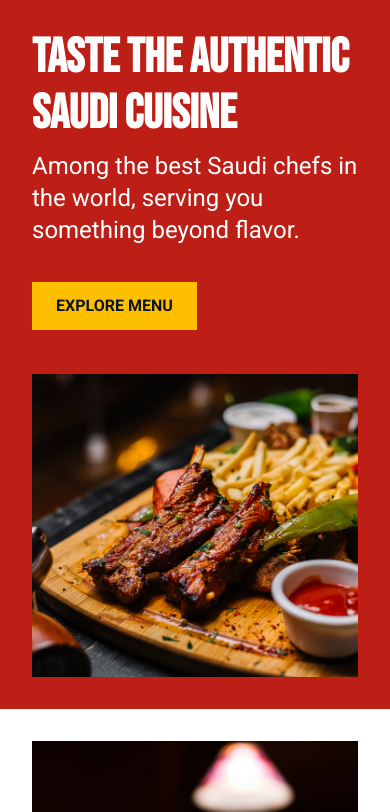
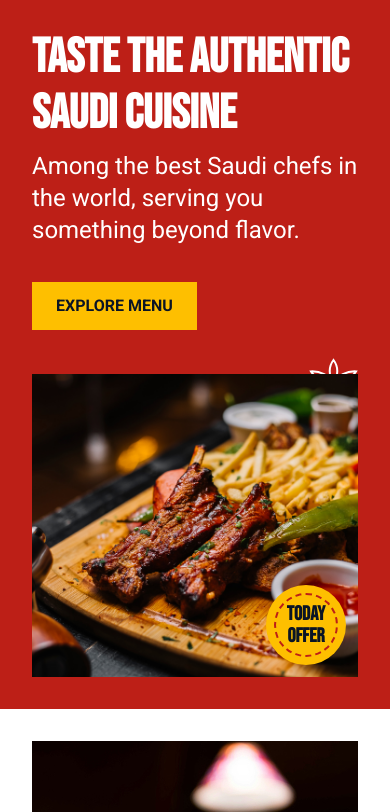
Before and after one commit to Fm-Afzal/restaurant, a plain HTML site: page index.html in a window 390 px wide. Shown: the part 67-879 px from the top of the page. Drawn offline with nearby package versions, Linux system fonts and the light colour scheme.

```diff
--- a/index.html
+++ b/index.html
@@ -11,7 +11,7 @@
 
 <body>
 
-    <header class="py-5 md:py-8  sticky top-0 z-10 bg-red ">
+    <header class="py-5 md:py-8  sticky top-0 z-20 bg-red ">
         <div class="holder">
 
             <div class="flex flex-wrap items-center">
@@ -102,7 +102,7 @@
 
                 <div class="relative max-w-[945px]">
                     <h2
-                        class="text-white md:text-120 text-5xl  font-bebasNeue font-bold md:leading-130 leading-56 lg:w-[830px]  lg:bg-[rgba(189,31,23,0.7)]">
+                        class="text-white md:text-120 text-5xl  font-bebasNeue font-bold md:leading-130 leading-56 lg:w-[830px]  lg:bg-[rgba(189,31,23,0.7)] relative z-10">
                         Taste the
                         authentic
                         Saudi cuisine</h2>
@@ -114,8 +114,26 @@
                         Menu</button>
                 </div>
 
-                <div class="w-full md:w-[700px] md:h-[649px] md:mt-0 mt-11">
-                    <img class="w-full h-full object-cover" src="assets/image1.jpg" alt="">
+                <div class="w-full md:w-[700px] md:h-[649px] md:mt-0 mt-11 relative">
+
+                    <div class="absolute right-0 -top-4 md:-top-10 md:right-[-29px] ">
+                        <svg xmlns="http://www.w3.org/2000/svg" width="49" height="49" viewBox="0 0 49 49" fill="none">
+                            <path
+                                d="M24.4995 24.5914C24.4995 24.5914 27.6425 29.8451 33.8558 32.8899C40.069 35.9356 47 35.6189 47 35.6189C47 35.6189 43.858 30.3643 37.6448 27.3195C31.4315 24.2747 24.4995 24.5914 24.4995 24.5914ZM24.4995 24.5914C24.4995 24.5914 17.5685 24.2747 11.3552 27.3195C5.142 30.3643 2 35.6189 2 35.6189C2 35.6189 8.93101 35.9356 15.1442 32.8899C21.3575 29.8451 24.4995 24.5914 24.4995 24.5914ZM24.4995 24.4086C24.4995 24.4086 21.3575 19.1549 15.1442 16.1101C8.93101 13.0644 2 13.3819 2 13.3819C2 13.3819 5.142 18.6357 11.3552 21.6813C17.5685 24.7261 24.4995 24.4086 24.4995 24.4086ZM24.4995 24.4086C24.4995 24.4086 31.4315 24.7261 37.6448 21.6813C43.858 18.6357 47 13.3819 47 13.3819C47 13.3819 40.069 13.0644 33.8558 16.1101C27.6425 19.1549 24.4995 24.4086 24.4995 24.4086ZM28.2885 35.9725C28.2885 42.0629 24.4995 47 24.4995 47C24.4995 47 20.7105 42.0629 20.7105 35.9725C20.7105 29.882 24.4995 24.9441 24.4995 24.9441C24.4995 24.9441 28.2885 29.882 28.2885 35.9725ZM20.7105 13.0275C20.7105 6.93793 24.4995 2 24.4995 2C24.4995 2 28.2885 6.93793 28.2885 13.0275C28.2885 19.118 24.4995 24.055 24.4995 24.055C24.4995 24.055 20.7105 19.118 20.7105 13.0275Z"
+                                stroke="white" stroke-width="2" stroke-miterlimit="10" />
+                        </svg>
+                    </div>
+
+                    <img class="w-full h-full object-cover relative" src="assets/image1.jpg" alt="">
+
+                    <div class="absolute right-3 bottom-3 lg:-right-12 lg:bottom-0">
+                        <div
+                            class="offer-badge w-20 h-20 md:w-32 md:h-32 bg-yellow rounded-full flex flex-col justify-center items-center text-blue text-xl md:text-32 font-bold font-bebasNeue leading-22 md:leading-36 relative before:absolute before:top-2 before:bottom-2 before:left-2 before:right-2 before:border-2 before:border-dashed before:border-red before:rounded-full ">
+                            <p>TODAY</p>
+                            <p>OFFER</p>
+                        </div>
+                    </div>
+
                 </div>
 
             </div>
```
Also changed, not shown: src/output.css.
